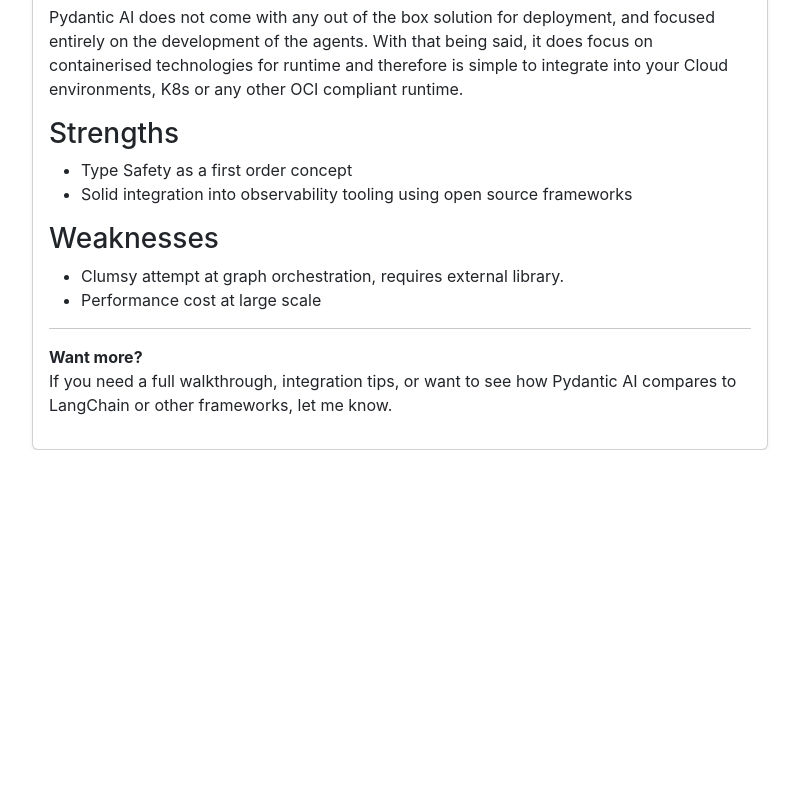
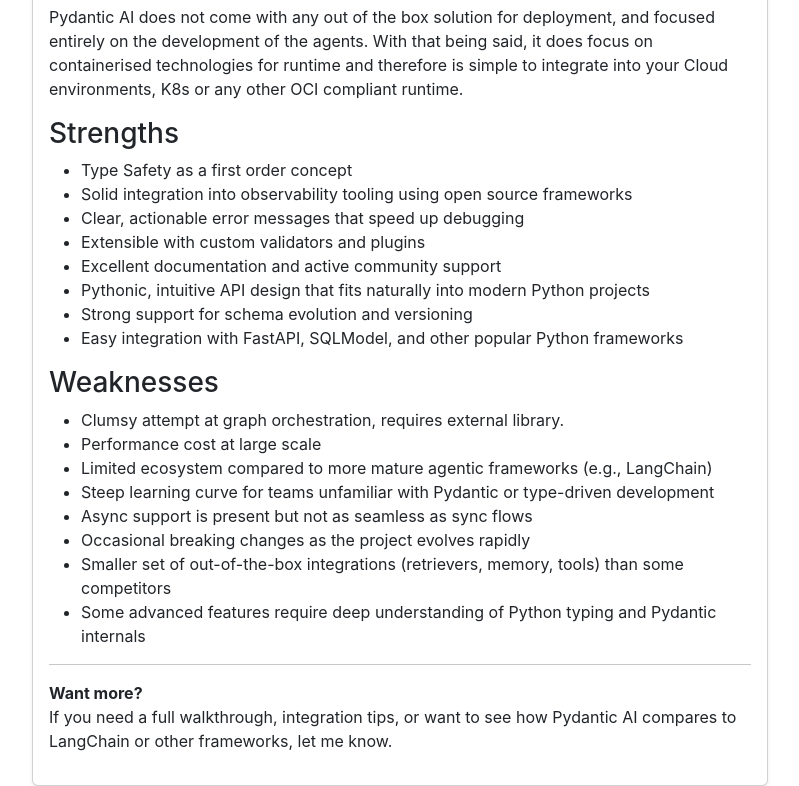
Before and after one commit to conorhodder/conorhodder.github.io, an Eleventy site: page src/posts/reviews/pydanticai.md in a window 1280 px wide. Shown: the part 8456-9242 px from the top of the page, without its empty margins (240-1039 px from the left). Before the commit the page ends 8906 px from the top, so only its background shows below. Built offline with nearby package versions, Linux system fonts and the light colour scheme; Eleventy itself is replaced by a stand-in of ours; files that its build step writes are made by us from their sources.

Commit message:
enrich the strengths and weaknesses

```diff
--- a/src/posts/reviews/pydanticai.md
+++ b/src/posts/reviews/pydanticai.md
@@ -347,11 +347,23 @@
 
 - Type Safety as a first order concept
 - Solid integration into observability tooling using open source frameworks
+- Clear, actionable error messages that speed up debugging
+- Extensible with custom validators and plugins
+- Excellent documentation and active community support
+- Pythonic, intuitive API design that fits naturally into modern Python projects
+- Strong support for schema evolution and versioning
+- Easy integration with FastAPI, SQLModel, and other popular Python frameworks
 
 ### Weaknesses
 
 - Clumsy attempt at graph orchestration, requires external library.
 - Performance cost at large scale
+- Limited ecosystem compared to more mature agentic frameworks (e.g., LangChain)
+- Steep learning curve for teams unfamiliar with Pydantic or type-driven development
+- Async support is present but not as seamless as sync flows
+- Occasional breaking changes as the project evolves rapidly
+- Smaller set of out-of-the-box integrations (retrievers, memory, tools) than some competitors
+- Some advanced features require deep understanding of Python typing and Pydantic internals
 
 ---
 
```
